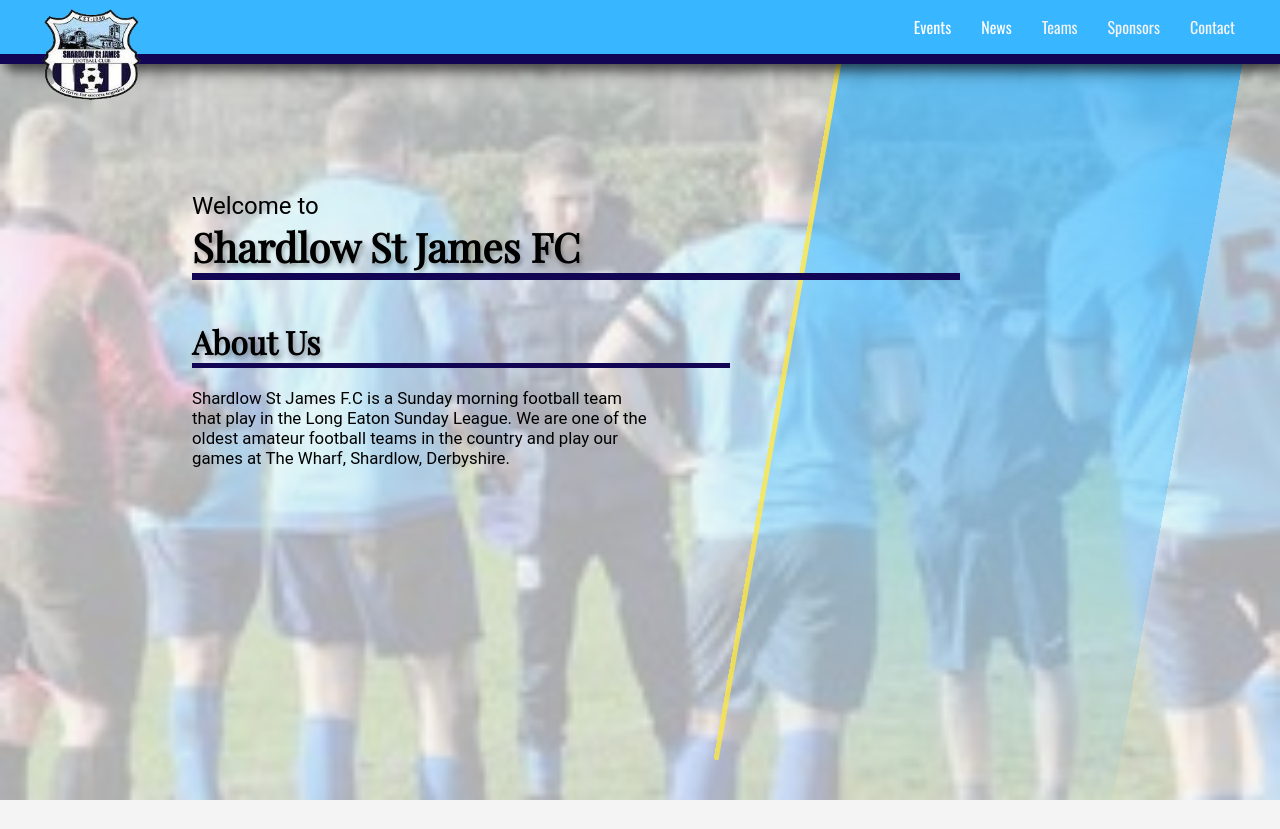
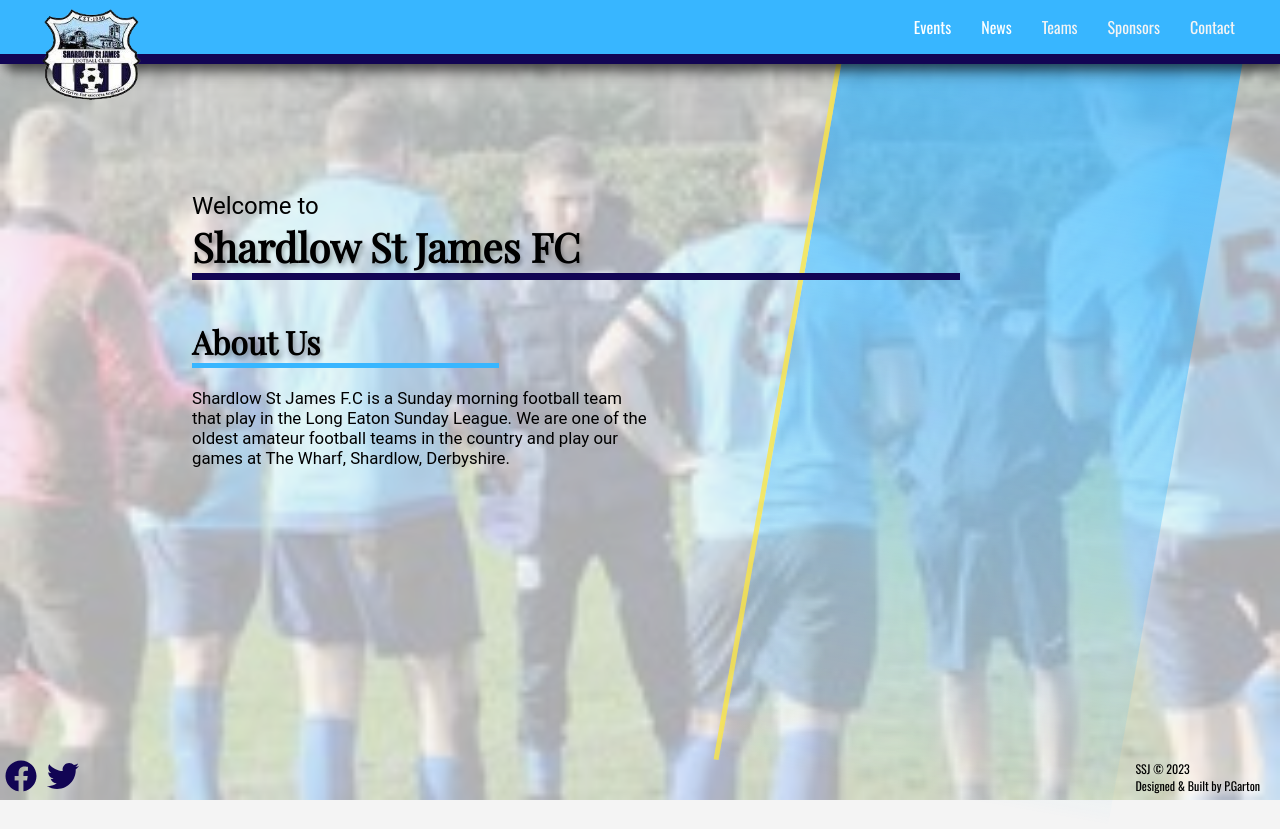
Before and after one commit to paulg44/shardlow_st_james, a React (Create React App) app in the folder ssj/: page / in a window 1280 px wide. Before the commit the page ends 800 px from the top, so only its background shows below. Built offline with nearby package versions, Linux system fonts and the light colour scheme.

Commit message:
add finished footer

```diff
--- a/ssj/package.json
+++ b/ssj/package.json
@@ -8,6 +8,7 @@
     "@testing-library/user-event": "^13.5.0",
     "react": "^18.2.0",
     "react-dom": "^18.2.0",
+    "react-icons": "^4.11.0",
     "react-router": "^6.18.0",
     "react-router-dom": "^6.18.0",
     "react-scripts": "5.0.1",
--- a/ssj/src/App.js
+++ b/ssj/src/App.js
@@ -5,6 +5,7 @@ import homepageImg from "./IMG/ssj_1.jpg";
 
 // Imported Components
 import NavBar from "./Components/SmallComponents/NavBar/NavBar";
+import Footer from "./Components/SmallComponents/Footer/Footer";
 import Homepage from "./Components/Pages/Homepage/Homepage";
 import Event from "./Components/Pages/Events/Events";
 import News from "./Components/Pages/News/News";
@@ -18,6 +19,7 @@ function App() {
         <Route path="/events" element={<Event />} />
         <Route path="/news" element={<News />} />
       </Routes>
+      <Footer />
     </BrowserRouter>
   );
 }
--- a/ssj/src/Components/Pages/Homepage/Homepage.css
+++ b/ssj/src/Components/Pages/Homepage/Homepage.css
@@ -3,8 +3,6 @@
 /* Main */
 .homepage {
   position: relative;
-  overflow-y: auto;
-  overflow-x: hidden;
 }
 
 .homepageWrapper {
@@ -31,8 +29,8 @@
 
 .about h2 {
   font-size: 2rem;
-  width: 70%;
-  border-bottom: 5px solid var(--dark-blue);
+  width: 40%;
+  border-bottom: 5px solid var(--light-blue);
   margin-bottom: 20px;
 }
 
--- /dev/null
+++ b/ssj/src/Components/SmallComponents/Footer/Footer.css
@@ -0,0 +1,27 @@
+/* CSS file for Footer */
+
+.footer {
+  position: fixed;
+  bottom: 0;
+  width: 100vw;
+}
+
+.footerContainer {
+  display: flex;
+  justify-content: space-between;
+}
+
+.footerLinks a {
+  font-size: 2rem;
+  margin: 5px;
+  color: var(--dark-blue);
+}
+
+.footerInfo {
+  margin-right: 20px;
+  font-size: 0.75rem;
+}
+
+.footerInfo p {
+  font-family: "Oswald", sans-serif;
+}
--- /dev/null
+++ b/ssj/src/Components/SmallComponents/Footer/Footer.js
@@ -0,0 +1,28 @@
+// Footer Component
+
+import "./Footer.css";
+import { FaFacebook } from "react-icons/fa";
+import { FaTwitter } from "react-icons/fa";
+
+function Footer() {
+  return (
+    <footer className="footer">
+      <div className="footerContainer">
+        <div className="footerLinks">
+          <a href="#https://www.facebook.com/groups/819820298102783">
+            <FaFacebook />
+          </a>
+          <a href="#https://twitter.com/FCShardlow">
+            <FaTwitter />
+          </a>
+        </div>
+        <div className="footerInfo">
+          <p>SSJ &copy; 2023</p>
+          <p>Designed & Built by P.Garton</p>
+        </div>
+      </div>
+    </footer>
+  );
+}
+
+export default Footer;
--- a/ssj/src/index.css
+++ b/ssj/src/index.css
@@ -22,6 +22,7 @@ body {
   -webkit-font-smoothing: antialiased;
   -moz-osx-font-smoothing: grayscale;
   background-color: var(--off-white);
+  overflow: hidden;
 }
 
 code {
```
Also changed, not shown: 1 other file (tests, documents, lock files or other folders).
